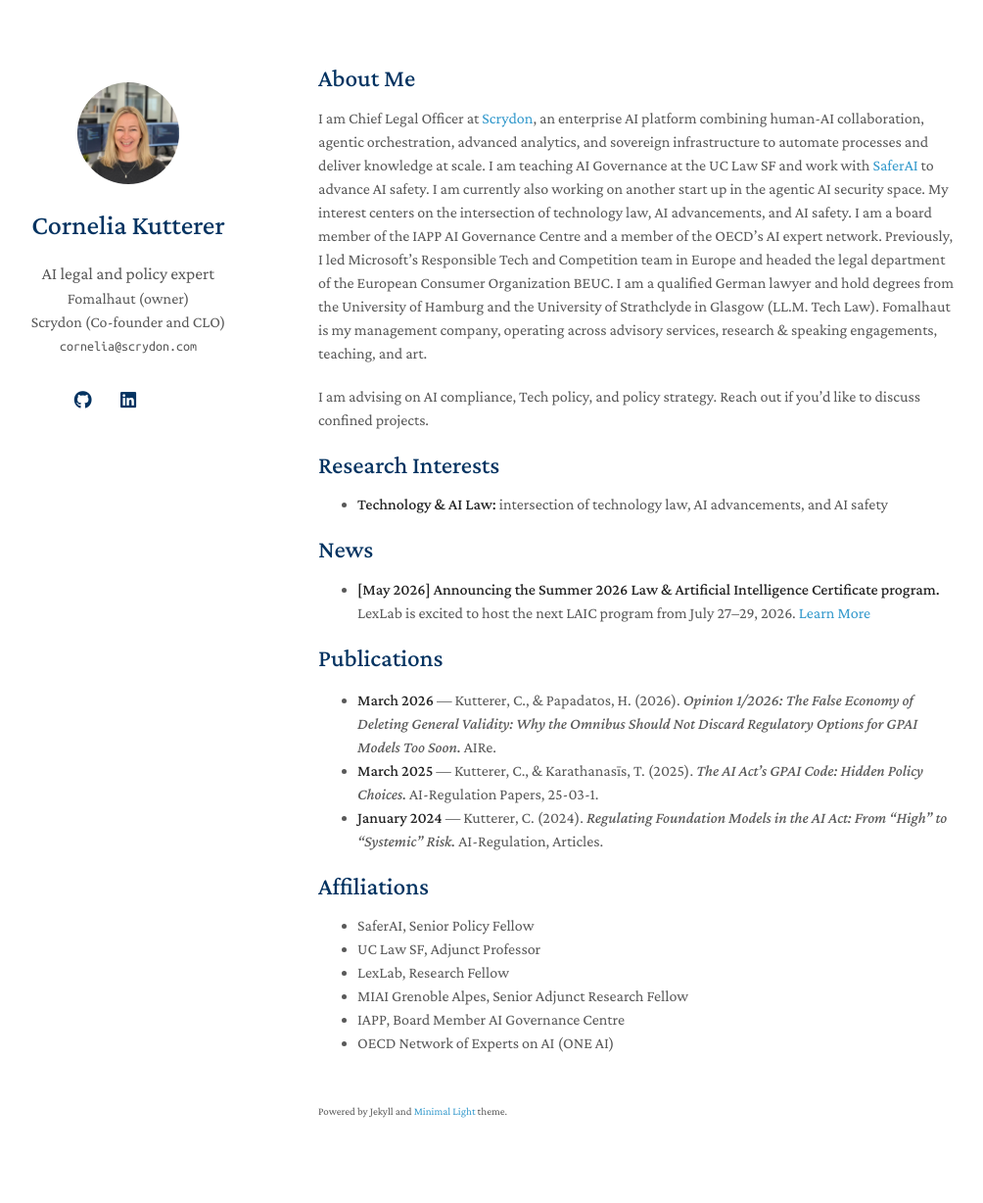
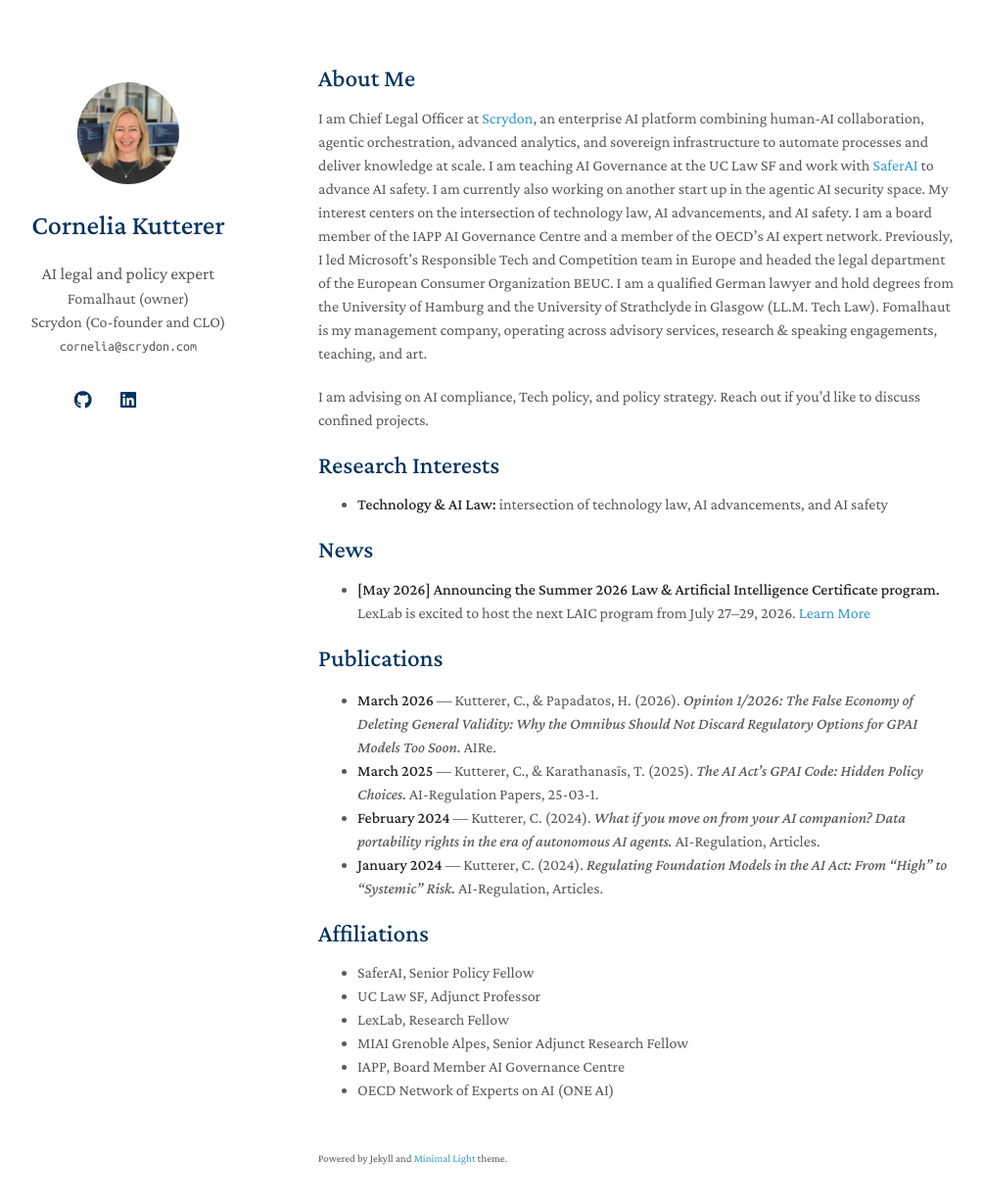
Before and after one commit to Fomalhautck/fomalhautck.github.io, a Jekyll site: the page built from index.md, in a window 1280 px wide and 1263 px high. Shown: the top 1228 px of the window at 98% size, without its empty margins (145-1149 px from the left). Built offline with Jekyll 4.4.1, drawn with Linux system fonts in a browser that asks for light colours; a style sheet for code colours, icons or effects is not loaded; our own code applies the rules of GitHub Pages for plain Markdown files.

Commit message:
Add Kutterer 2024 AI companion data portability paper to Publications
Co-Authored-By: Claude Opus 4.7 (1M context) <noreply@anthropic.com>

```diff
--- a/_includes/publications.md
+++ b/_includes/publications.md
@@ -4,6 +4,7 @@
 <ul style="margin-top: 25px;">
   <li><strong>March 2026</strong> — Kutterer, C., &amp; Papadatos, H. (2026). <em>Opinion 1/2026: The False Economy of Deleting General Validity: Why the Omnibus Should Not Discard Regulatory Options for GPAI Models Too Soon.</em> AIRe.</li>
   <li><strong>March 2025</strong> — Kutterer, C., &amp; Karathanasīs, T. (2025). <em>The AI Act&rsquo;s GPAI Code: Hidden Policy Choices.</em> AI&#8209;Regulation Papers, 25&#8209;03&#8209;1.</li>
+  <li><strong>February 2024</strong> — Kutterer, C. (2024). <em>What if you move on from your AI companion? Data portability rights in the era of autonomous AI agents.</em> AI&#8209;Regulation, Articles.</li>
   <li><strong>January 2024</strong> — Kutterer, C. (2024). <em>Regulating Foundation Models in the AI Act: From &ldquo;High&rdquo; to &ldquo;Systemic&rdquo; Risk.</em> AI&#8209;Regulation, Articles.</li>
 </ul>
 </div>
```
